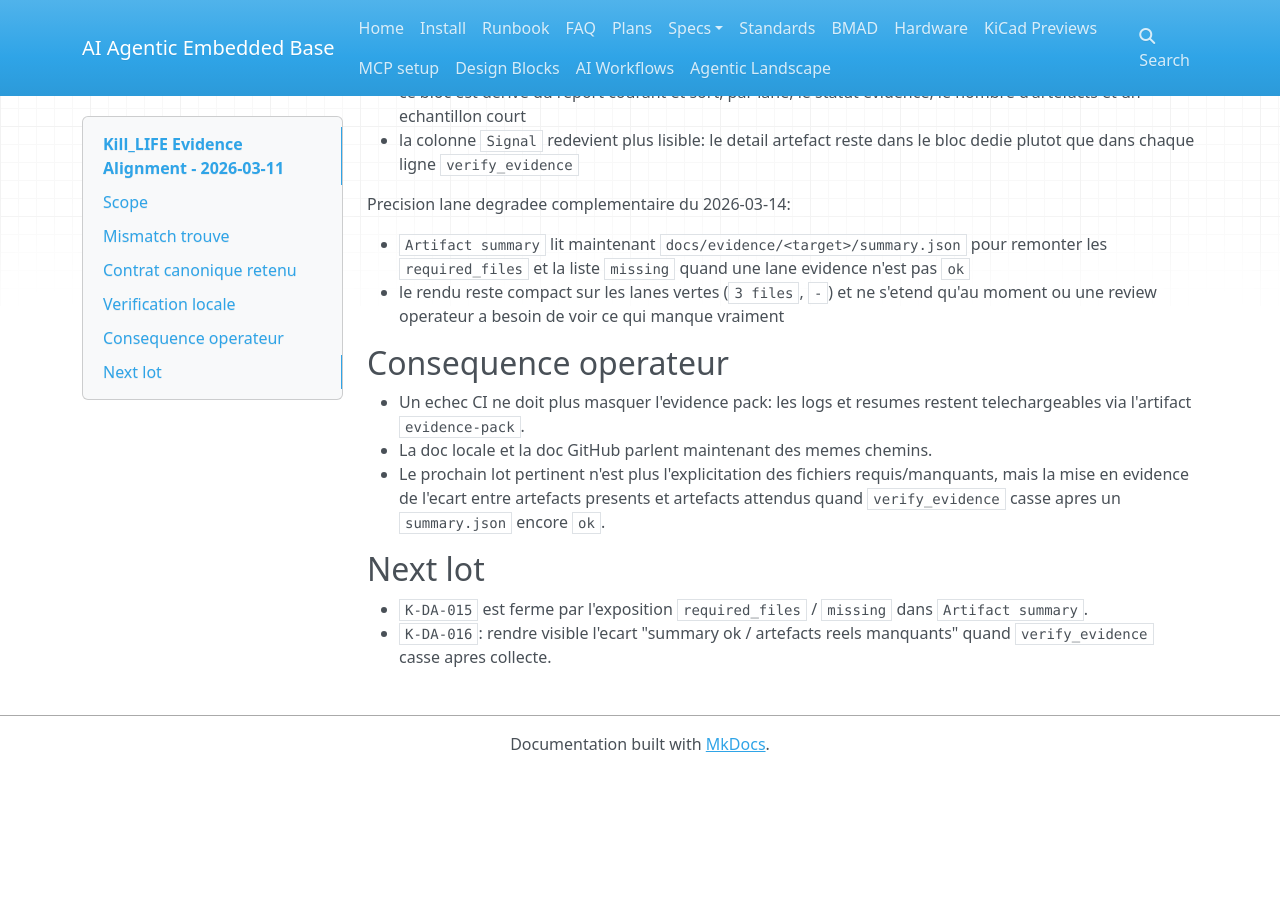
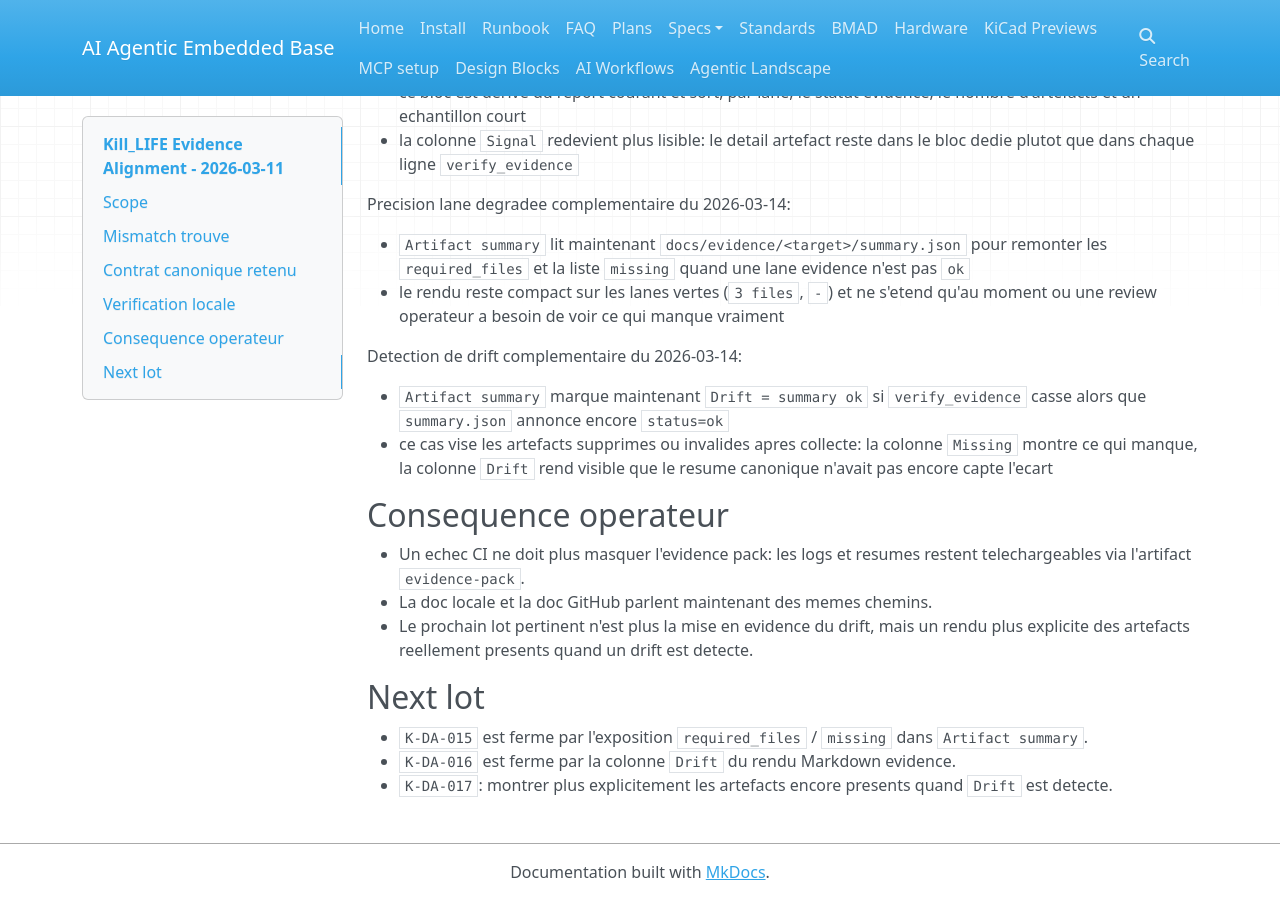
Before and after one commit to electron-rare/Kill_LIFE, an MkDocs documentation site: the page built from docs/EVIDENCE_ALIGNMENT_2026-03-11.md, in a window 1280 px wide and 900 px high, scrolled down 2432 px. Built offline with MkDocs 1.6.1, drawn with Linux system fonts in a browser that asks for light colours; nearby versions of some CDN libraries; before the commit the page ends 3204 px from its top, so only the background shows below that.

Commit message:
feat: mark evidence drift after verify failures

```diff
--- a/docs/EVIDENCE_ALIGNMENT_2026-03-11.md
+++ b/docs/EVIDENCE_ALIGNMENT_2026-03-11.md
@@ -98,13 +98,19 @@ Precision lane degradee complementaire du 2026-03-14:
 - `Artifact summary` lit maintenant `docs/evidence/<target>/summary.json` pour remonter les `required_files` et la liste `missing` quand une lane evidence n'est pas `ok`
 - le rendu reste compact sur les lanes vertes (`3 files`, `-`) et ne s'etend qu'au moment ou une review operateur a besoin de voir ce qui manque vraiment
 
+Detection de drift complementaire du 2026-03-14:
+
+- `Artifact summary` marque maintenant `Drift = summary ok` si `verify_evidence` casse alors que `summary.json` annonce encore `status=ok`
+- ce cas vise les artefacts supprimes ou invalides apres collecte: la colonne `Missing` montre ce qui manque, la colonne `Drift` rend visible que le resume canonique n'avait pas encore capte l'ecart
+
 ## Consequence operateur
 
 - Un echec CI ne doit plus masquer l'evidence pack: les logs et resumes restent telechargeables via l'artifact `evidence-pack`.
 - La doc locale et la doc GitHub parlent maintenant des memes chemins.
-- Le prochain lot pertinent n'est plus l'explicitation des fichiers requis/manquants, mais la mise en evidence de l'ecart entre artefacts presents et artefacts attendus quand `verify_evidence` casse apres un `summary.json` encore `ok`.
+- Le prochain lot pertinent n'est plus la mise en evidence du drift, mais un rendu plus explicite des artefacts reellement presents quand un drift est detecte.
 
 ## Next lot
 
 - `K-DA-015` est ferme par l'exposition `required_files` / `missing` dans `Artifact summary`.
-- `K-DA-016`: rendre visible l'ecart "summary ok / artefacts reels manquants" quand `verify_evidence` casse apres collecte.
+- `K-DA-016` est ferme par la colonne `Drift` du rendu Markdown evidence.
+- `K-DA-017`: montrer plus explicitement les artefacts encore presents quand `Drift` est detecte.
```
Also changed, not shown: docs/KILL_LIFE_WORKFLOW_GITHUB_SEQUENCE_2026-03-11.md (+3 -1 lines), docs/evidence/ci_cd_audit_summary.md (+4 -4 lines), docs/evidence/evidence_pack.md (+1 -0 lines), docs/plans/REPO_DEEP_ANALYSIS_2026-03-11.md (+2 -1 lines), 2 other files.
